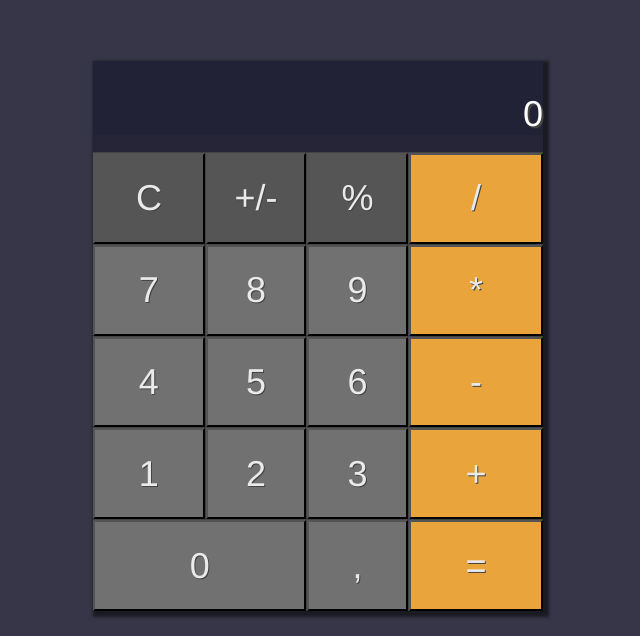
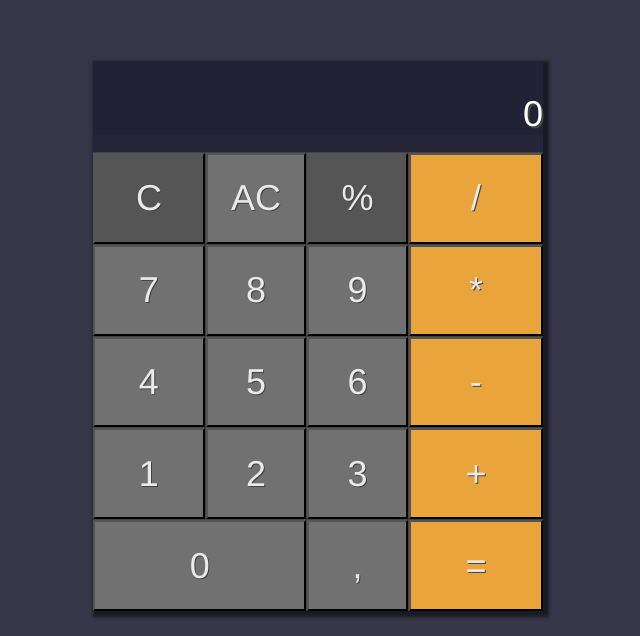
Before and after one commit to betrion/aCalculator, a plain HTML site: page index.html in a window 1280 px wide. Shown: the part 164-800 px from the top of the page, without its empty margins (322-962 px from the left). Drawn offline with Linux system fonts and the light colour scheme.

Commit message:
changed button to ac

```diff
--- a/index.html
+++ b/index.html
@@ -46,8 +46,8 @@
       </div>
       <div class="nine"><button class="nine" data-btn value="9">9</button></div>
       <div class="c"><button class="c" value="c">C</button></div>
-      <div class="plusminus">
-        <button class="plusminus" value="plusminus">+/-</button>
+      <div class="ce">
+        <button class="ce" value="ce">AC</button>
       </div>
       <div class="dot"><button class="dot" value=".">,</button></div>
     </div>
```
